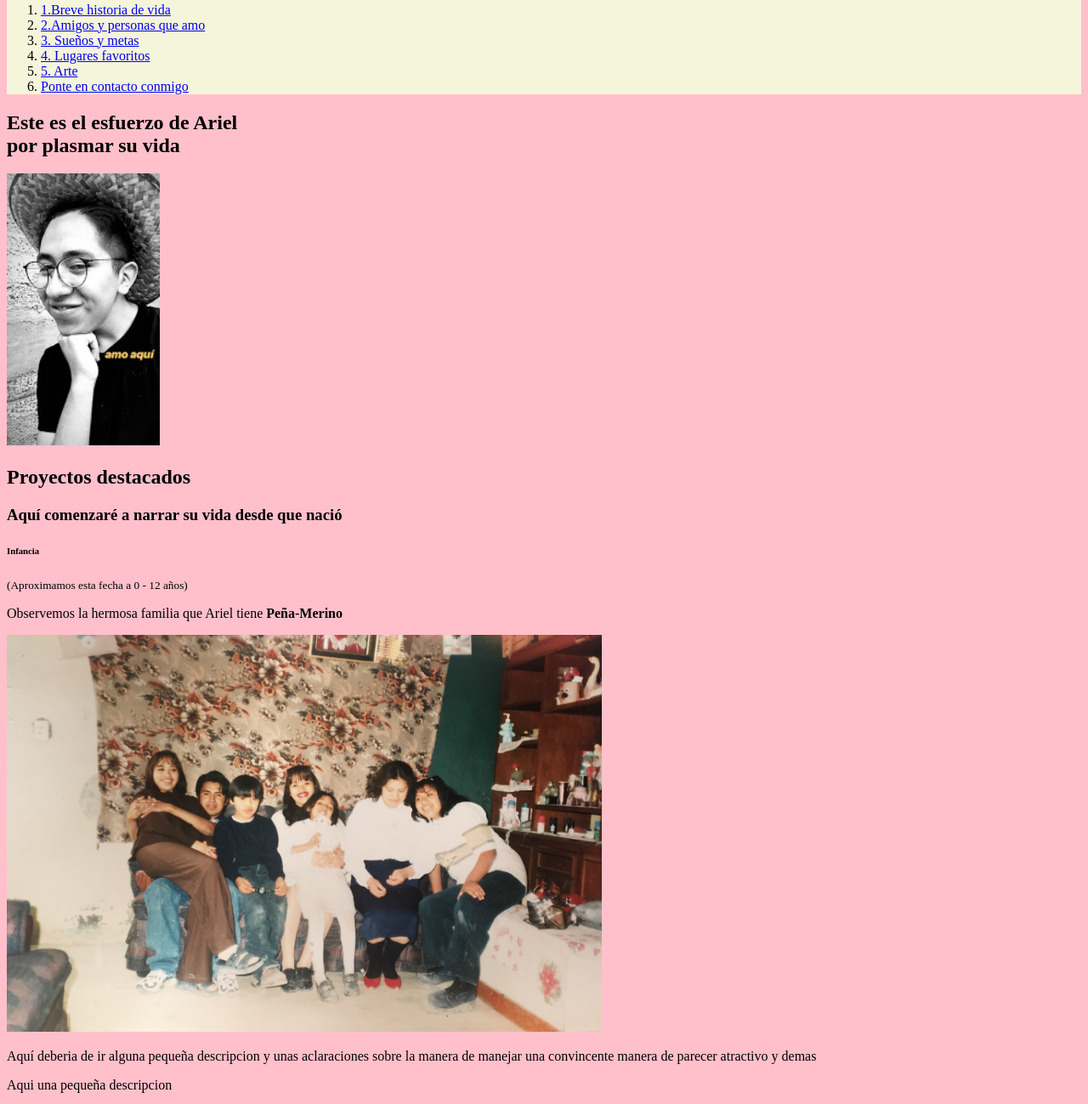
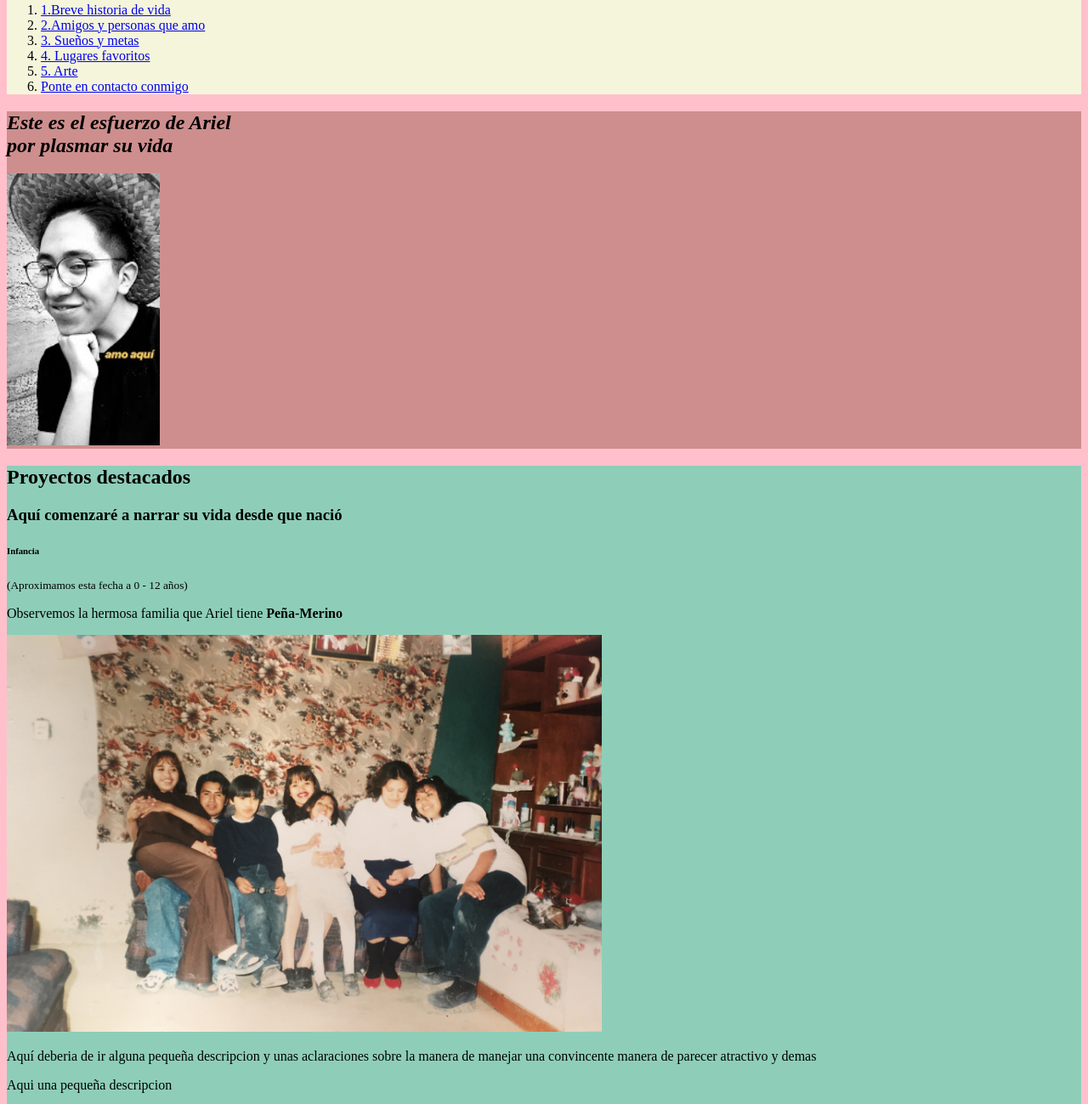
Before and after one commit to arielmerin/platzi.html, a plain HTML site: page proyectoPlatzi/index.html in a window 1280 px wide. Shown: the part 110-1409 px from the top of the page at 85% size. Drawn offline with Linux system fonts and the light colour scheme.

Commit message:
Un poco de colores para seguir con lo del reto diario del commit

```diff
--- a/proyectoPlatzi/css/style.css
+++ b/proyectoPlatzi/css/style.css
@@ -1,6 +1,18 @@
 body{
     background: pink;
+    font-display: arial;
 }
 header{
     background: beige;
+
 }
+#introd{
+    background: #ce8e8e;
+    font-style: oblique;
+}
+#family{
+    background: #8eceb9;
+}
+#photos{
+    background: #efffb6;
+}
```
